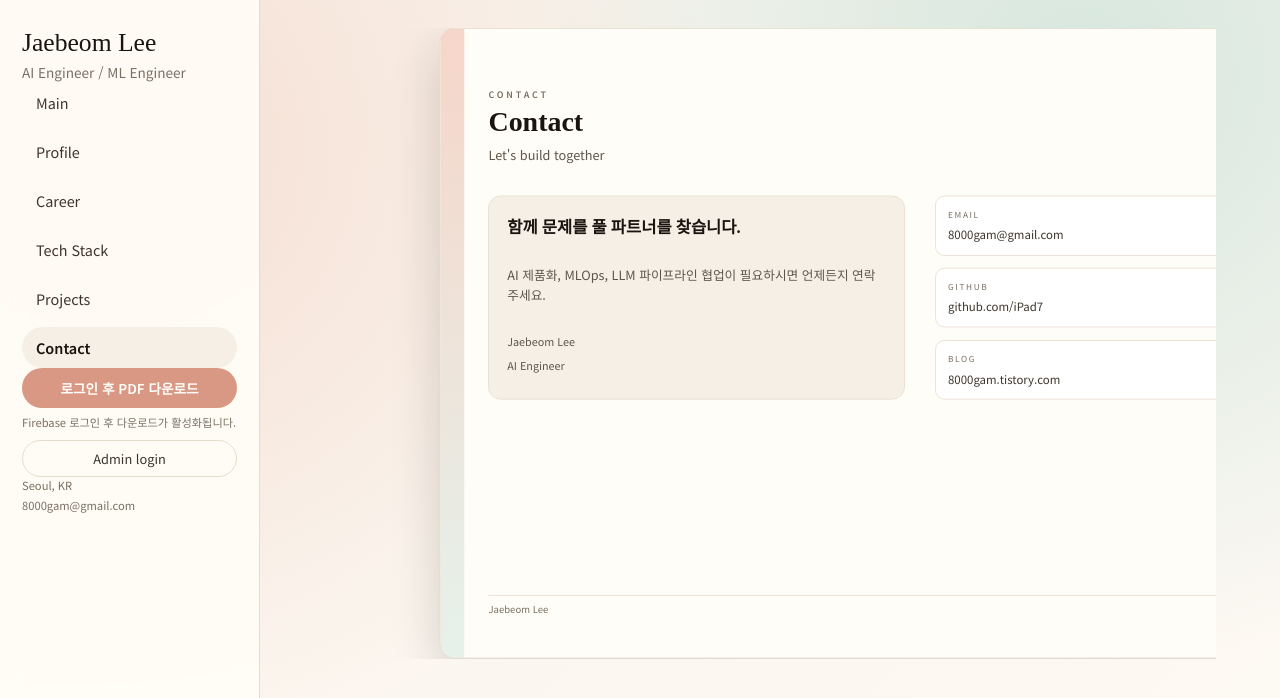
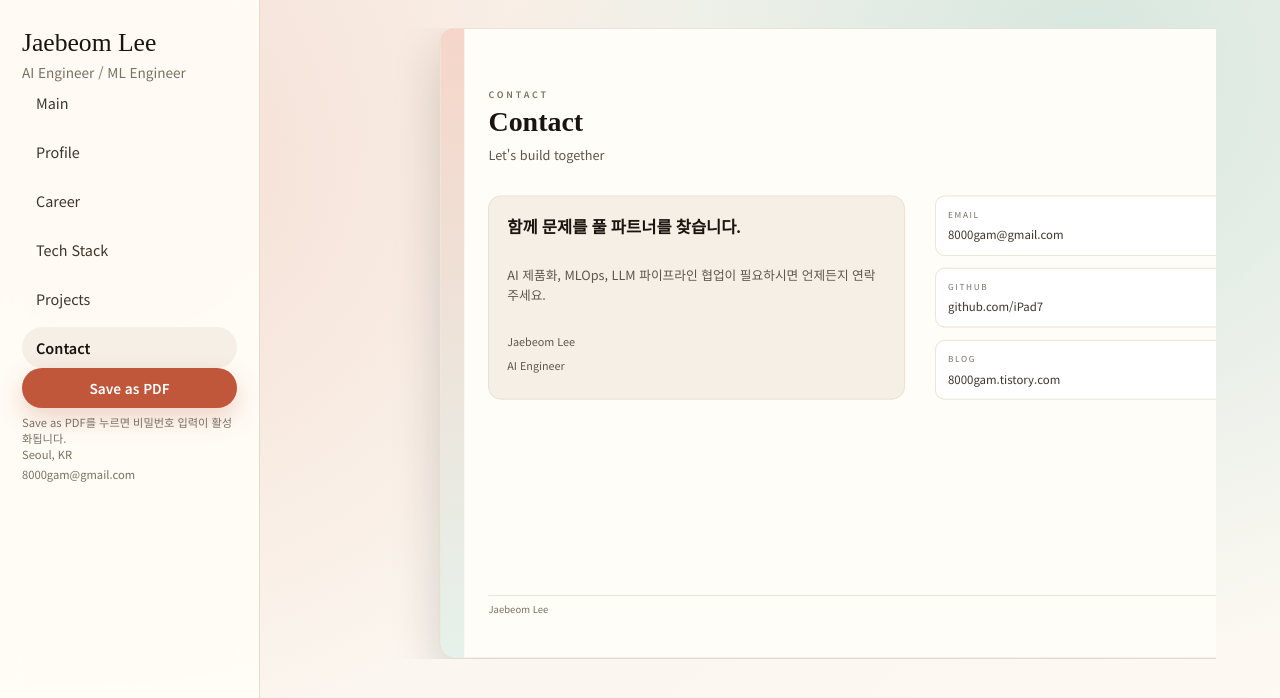
Before and after one commit to iPad7/portfolio, a React (Vite) app: page /contact in a window 1280 px wide. Shown: the top 698 px of the page. Built offline with nearby package versions, Linux system fonts and the light colour scheme; no server answers.

Commit message:
feat: 로그인 및 PDF 다운로드 절차 개선
* 원클릭으로 로그인 -> 다운로드 -> 로그아웃
* 필요 없어진 로그인 페이지 삭제

```diff
--- a/src/App.jsx
+++ b/src/App.jsx
@@ -9,7 +9,6 @@ import Projects from './pages/Projects/Projects';
 import ProjectDetail from './pages/ProjectDetail/ProjectDetail';
 import Contact from './pages/Contact/Contact';
 import Print from './pages/Print/Print';
-import Login from './pages/Login/Login';
 import NotFound from './pages/NotFound/NotFound';
 
 function App() {
@@ -17,7 +16,6 @@ function App() {
     <BrowserRouter>
       <Routes>
         <Route path="/print" element={<Print />} />
-        <Route path="/login" element={<Login />} />
         <Route element={<AppShell />}>
           <Route index element={<Home />} />
           <Route path="profile" element={<Profile />} />
--- a/src/components/PdfDownloadButton/PdfDownloadButton.jsx
+++ b/src/components/PdfDownloadButton/PdfDownloadButton.jsx
@@ -1,23 +1,25 @@
-import React, { useState } from 'react';
+import React, { useEffect, useRef, useState } from 'react';
 import { useAuth } from '../../context/AuthContext';
 import { site } from '../../data/portfolio';
 import styles from './PdfDownloadButton.module.css';
 
 const PdfDownloadButton = () => {
-  const { user } = useAuth();
+  const { user, signIn, signOut } = useAuth();
+  const [isFormActive, setIsFormActive] = useState(false);
+  const [password, setPassword] = useState('');
   const [status, setStatus] = useState('idle');
   const [error, setError] = useState('');
+  const inputRef = useRef(null);
+  const adminEmail = site.email;
 
-  const handleDownload = async () => {
-    if (!user || status === 'loading') {
-      return;
+  useEffect(() => {
+    if (isFormActive && inputRef.current) {
+      inputRef.current.focus();
     }
+  }, [isFormActive]);
 
-    setStatus('loading');
-    setError('');
-
-    try {
-      const token = await user.getIdToken();
+  const downloadPdf = async (authUser) => {
+    const token = await authUser.getIdToken();
     const response = await fetch('/api/pdf', {
       headers: {
         Authorization: `Bearer ${token}`
@@ -37,30 +39,116 @@ const PdfDownloadButton = () => {
     link.click();
     link.remove();
     window.URL.revokeObjectURL(url);
+  };
+
+  const handleAction = async (event) => {
+    if (event) {
+      event.preventDefault();
+    }
+
+    if (status !== 'idle') {
+      return;
+    }
+
+    setError('');
+
+    if (!user) {
+      if (!isFormActive) {
+        setIsFormActive(true);
+        return;
+      }
+
+      if (!password.trim()) {
+        setError('비밀번호를 입력해주세요.');
+        return;
+      }
+
+      setStatus('signing-in');
+      let signedInUser = null;
+
+      try {
+        const credential = await signIn(adminEmail, password);
+        signedInUser = credential?.user;
+
+        if (!signedInUser) {
+          throw new Error('로그인에 실패했습니다.');
+        }
+
+        setStatus('downloading');
+        await downloadPdf(signedInUser);
+        setPassword('');
+        setIsFormActive(false);
       } catch (err) {
-      setError(err.message || 'PDF 생성 중 오류가 발생했습니다.');
+        if (!signedInUser) {
+          const code = err && typeof err === 'object' ? err.code : '';
+          const isAuthError = typeof code === 'string' && code.startsWith('auth/');
+          setError(isAuthError ? '비밀번호를 확인해주세요.' : '로그인에 실패했습니다.');
+        } else {
+          setError(err?.message || 'PDF 생성 중 오류가 발생했습니다.');
+        }
       } finally {
         setStatus('idle');
+        if (signedInUser) {
+          try {
+            await signOut();
+          } catch (signOutError) {
+            console.error(signOutError);
+          }
+        }
+      }
+
+      return;
+    }
+
+    setStatus('downloading');
+
+    try {
+      await downloadPdf(user);
+    } catch (err) {
+      setError(err?.message || 'PDF 생성 중 오류가 발생했습니다.');
+    } finally {
+      setStatus('idle');
+      try {
+        await signOut();
+      } catch (signOutError) {
+        console.error(signOutError);
+      }
+      setPassword('');
+      setIsFormActive(false);
     }
   };
 
-  const label = !user
-    ? '로그인 후 PDF 다운로드'
-    : status === 'loading'
+  const label = 'Save as PDF';
+  const hint =
+    status === 'signing-in'
+      ? '로그인 중...'
+      : status === 'downloading'
       ? 'PDF 생성 중...'
-    : 'PDF 다운로드';
+      : !user && !isFormActive
+      ? 'Save as PDF를 누르면 비밀번호 입력이 활성화됩니다.'
+      : !user
+      ? '비밀번호 입력 후 다시 Save as PDF를 누르세요.'
+      : '클릭하면 PDF를 다운로드하고 자동 로그아웃됩니다.';
 
   return (
     <div className={styles.wrapper}>
-      <button
-        type="button"
-        className={styles.button}
-        onClick={handleDownload}
-        disabled={!user || status === 'loading'}
-      >
+      <form className={styles.form} onSubmit={handleAction}>
+        {!user && isFormActive && (
+          <input
+            ref={inputRef}
+            type="password"
+            className={styles.input}
+            placeholder="비밀번호"
+            value={password}
+            onChange={(event) => setPassword(event.target.value)}
+            autoComplete="current-password"
+          />
+        )}
+        <button type="submit" className={styles.button} disabled={status !== 'idle'}>
           {label}
         </button>
-      {!user && <span className={styles.hint}>Firebase 로그인 후 다운로드가 활성화됩니다.</span>}
+      </form>
+      <span className={styles.hint}>{hint}</span>
       {error && <span className={styles.error}>{error}</span>}
     </div>
   );
--- a/src/components/PdfDownloadButton/PdfDownloadButton.module.css
+++ b/src/components/PdfDownloadButton/PdfDownloadButton.module.css
@@ -1,6 +1,19 @@
 .wrapper {
   display: grid;
   gap: 6px;
+}
+
+.form {
+  display: grid;
+  gap: 8px;
+}
+
+.input {
+  padding: 10px 12px;
+  border-radius: 10px;
+  border: 1px solid var(--line-subtle);
+  font-size: 0.85rem;
+  background: #ffffff;
 }
 
 .button {
--- a/src/components/Sidebar/Sidebar.jsx
+++ b/src/components/Sidebar/Sidebar.jsx
@@ -1,13 +1,10 @@
 import React from 'react';
-import { NavLink, Link } from 'react-router-dom';
+import { NavLink } from 'react-router-dom';
 import { navigation, site } from '../../data/portfolio';
-import { useAuth } from '../../context/AuthContext';
 import PdfDownloadButton from '../PdfDownloadButton/PdfDownloadButton';
 import styles from './Sidebar.module.css';
 
 const Sidebar = () => {
-  const { user, signOut } = useAuth();
-
   return (
     <aside className={`${styles.sidebar} no-print`}>
       <div className={styles.brand}>
@@ -32,18 +29,6 @@ const Sidebar = () => {
 
       <div className={styles.actions}>
         <PdfDownloadButton />
-        {user ? (
-          <>
-            <span className={styles.user}>{user.email}</span>
-            <button type="button" className={styles.signOut} onClick={signOut}>
-              Sign out
-            </button>
-          </>
-        ) : (
-          <Link to="/login" className={styles.signIn}>
-            Admin login
-          </Link>
-        )}
       </div>
 
       <div className={styles.footer}>
--- a/src/context/AuthContext.jsx
+++ b/src/context/AuthContext.jsx
@@ -16,7 +16,6 @@ const AuthContext = createContext({
 export const AuthProvider = ({ children }) => {
   const [user, setUser] = useState(null);
   const [loading, setLoading] = useState(true);
-
   useEffect(() => {
     const unsubscribe = onAuthStateChanged(auth, (currentUser) => {
       setUser(currentUser);
--- a/src/pages/Login/Login.jsx
+++ /dev/null
@@ -1,80 +0,0 @@
-import React, { useState } from 'react';
-import A4Page from '../../components/A4Page/A4Page';
-import { useAuth } from '../../context/AuthContext';
-import { site } from '../../data/portfolio';
-import styles from './Login.module.css';
-
-const Login = () => {
-  const { user, signIn, signOut } = useAuth();
-  const [email, setEmail] = useState('');
-  const [password, setPassword] = useState('');
-  const [status, setStatus] = useState('idle');
-  const [error, setError] = useState('');
-
-  const handleSubmit = async (event) => {
-    event.preventDefault();
-    setStatus('loading');
-    setError('');
-
-    try {
-      await signIn(email, password);
-    } catch (err) {
-      setError('로그인 정보를 확인해주세요.');
-    } finally {
-      setStatus('idle');
-    }
-  };
-
-  return (
-    <A4Page
-      kicker="Admin"
-      title="Admin Login"
-      subtitle="PDF 다운로드를 위한 인증"
-      footerLeft={site.name}
-      footerRight="Auth"
-    >
-      <div className={styles.layout}>
-        {user ? (
-          <div className={styles.loggedIn}>
-            <h3>이미 로그인되어 있습니다.</h3>
-            <p>{user.email}</p>
-            <button type="button" onClick={signOut} className={styles.buttonSecondary}>
-              Sign out
-            </button>
-            <p className={styles.helper}>좌측 메뉴에서 PDF 다운로드를 진행하세요.</p>
-          </div>
-        ) : (
-          <form className={styles.form} onSubmit={handleSubmit}>
-            <div className={styles.field}>
-              <label htmlFor="email">Email</label>
-              <input
-                id="email"
-                type="email"
-                value={email}
-                onChange={(event) => setEmail(event.target.value)}
-                required
-              />
-            </div>
-            <div className={styles.field}>
-              <label htmlFor="password">Password</label>
-              <input
-                id="password"
-                type="password"
-                value={password}
-                onChange={(event) => setPassword(event.target.value)}
-                required
-              />
-            </div>
-            <button type="submit" className={styles.buttonPrimary} disabled={status === 'loading'}>
-              {status === 'loading' ? '로그인 중...' : 'Login'}
-            </button>
-            {error && <p className={styles.error}>{error}</p>}
-            <p className={styles.helper}>본인용 계정만 로그인 가능합니다.</p>
-          </form>
-        )}
-      </div>
-    </A4Page>
-  );
-};
-
-export default Login;
--- a/src/pages/Login/Login.module.css
+++ /dev/null
@@ -1,70 +0,0 @@
-.layout {
-  display: grid;
-  justify-content: center;
-  align-items: center;
-  min-height: 60%;
-}
-
-.form {
-  width: 360px;
-  display: grid;
-  gap: 4mm;
-  padding: 6mm;
-  border-radius: 16px;
-  border: 1px solid var(--line-subtle);
-  background: var(--surface-strong);
-}
-
-.field {
-  display: grid;
-  gap: 4px;
-  font-size: 0.85rem;
-  color: var(--ink-700);
-}
-
-.field input {
-  padding: 10px 12px;
-  border-radius: 10px;
-  border: 1px solid var(--line-subtle);
-  font-size: 0.9rem;
-}
-
-.buttonPrimary {
-  padding: 10px 12px;
-  border-radius: 999px;
-  border: none;
-  background: var(--accent-600);
-  color: #ffffff;
-  font-weight: 600;
-  cursor: pointer;
-}
-
-.buttonPrimary:disabled {
-  opacity: 0.6;
-  cursor: not-allowed;
-}
-
-.buttonSecondary {
-  padding: 10px 12px;
-  border-radius: 999px;
-  border: 1px solid var(--line-subtle);
-  background: var(--surface-muted);
-  font-weight: 600;
-  cursor: pointer;
-}
-
-.loggedIn {
-  display: grid;
-  gap: 3mm;
-  align-items: start;
-}
-
-.helper {
-  font-size: 0.75rem;
-  color: var(--ink-500);
-}
-
-.error {
-  font-size: 0.8rem;
-  color: var(--accent-600);
-}
```
Also changed, not shown: 1 other file (tests, documents, lock files or other folders). Lines whose indentation alone changed are shown as unchanged.
